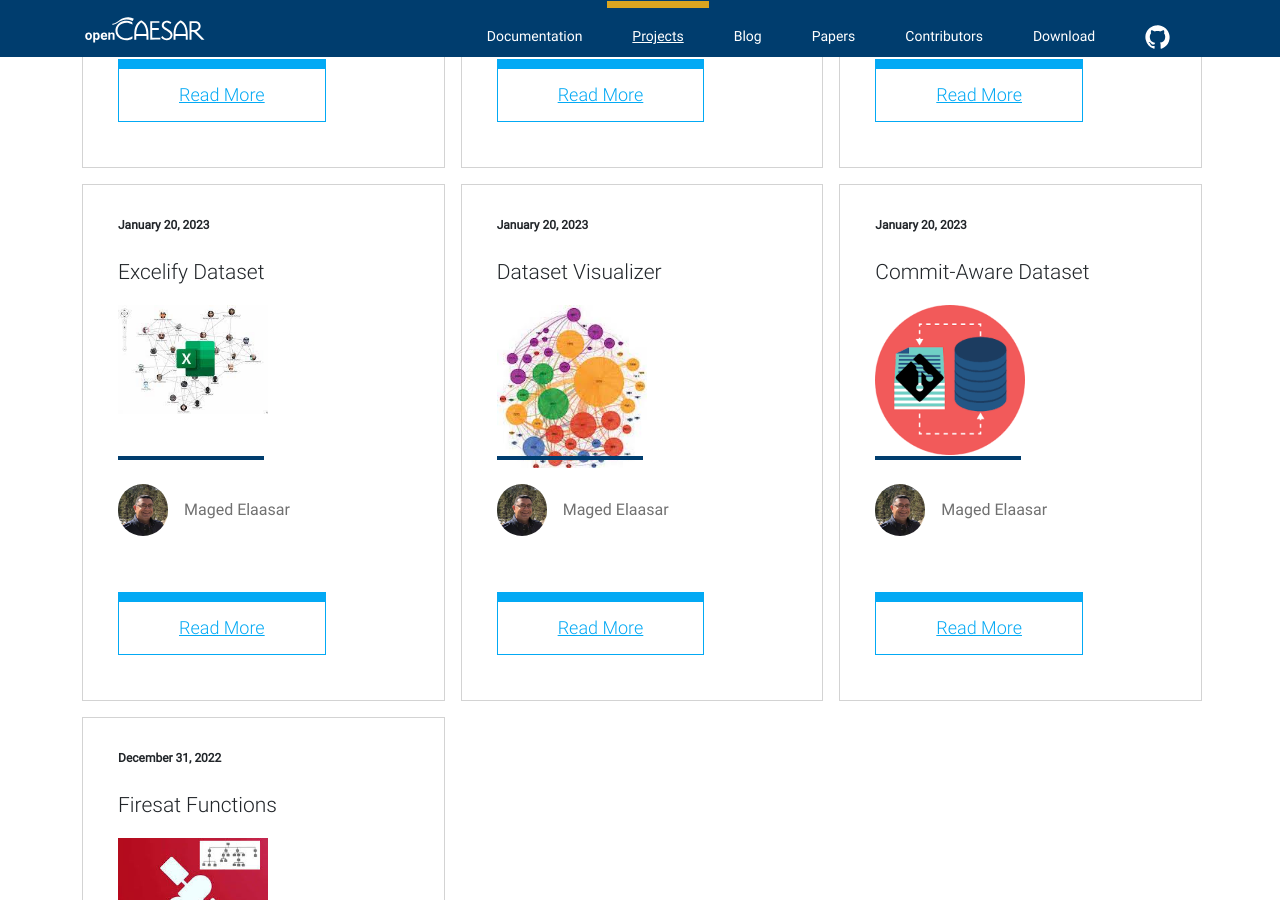
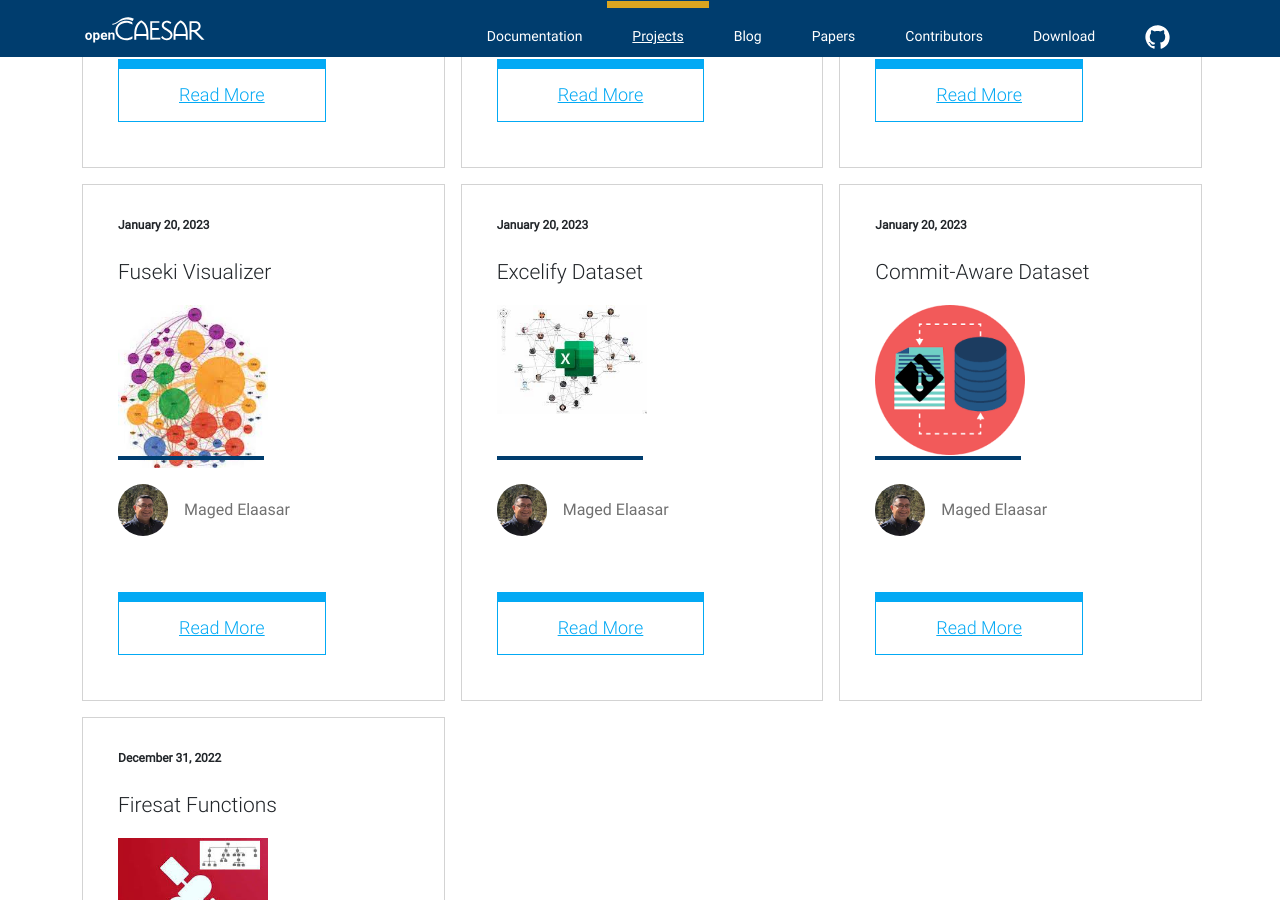
Before and after one commit to opencaesar/opencaesar.github.io, a Jekyll site: the page built from project/index.html, in a window 1280 px wide and 900 px high, scrolled down 570 px. Built offline with Jekyll 4.4.1, drawn with Linux system fonts in a browser that asks for light colours; nearby versions of some CDN libraries.

Commit message:
fuseki visualizer

```diff
--- a/_projects/2023-1-20-Dataset-Visualizer.md
+++ b/_projects/2023-1-20-Fuseki-Visualizer.md
@@ -1,6 +1,6 @@
 ---
 layout: project
-title: "Dataset Visualizer"
+title: "Fuseki Visualizer"
 author: "Maged Elaasar"
 author_image: maged.png
 tag: [OML]
@@ -13,7 +13,7 @@ image:
 ## Project Demo
 (Click on the youtube video below)
 
-[![Dataset Visualizer Demo](https://img.youtube.com/vi/rs-jMp2yopY/0.jpg)](https://www.youtube.com/watch?v=rs-jMp2yopY)
+[![Fuseki Visualizer Demo](https://img.youtube.com/vi/rs-jMp2yopY/0.jpg)](https://www.youtube.com/watch?v=rs-jMp2yopY)
 
 
 ## Project Summary
```
